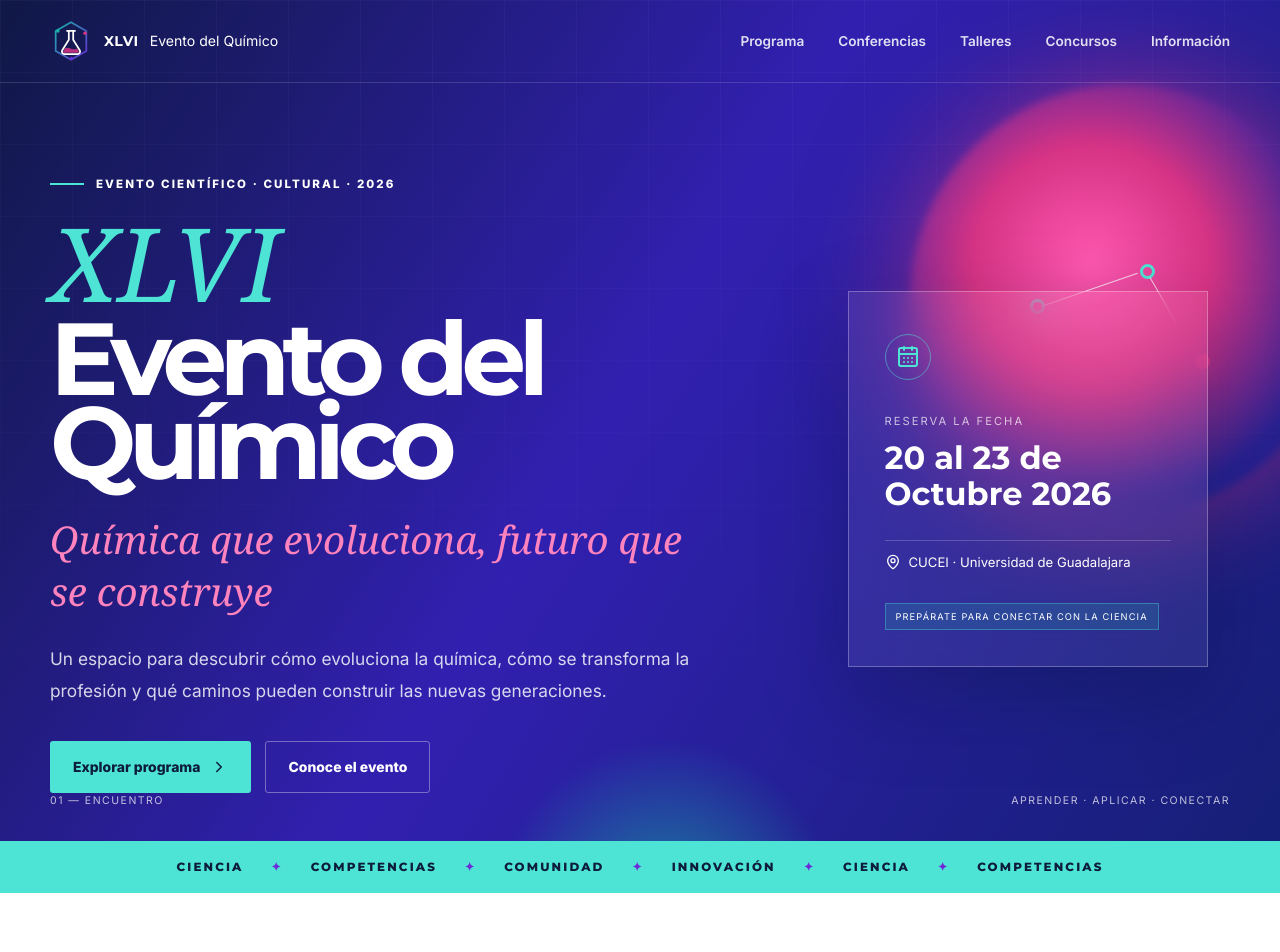
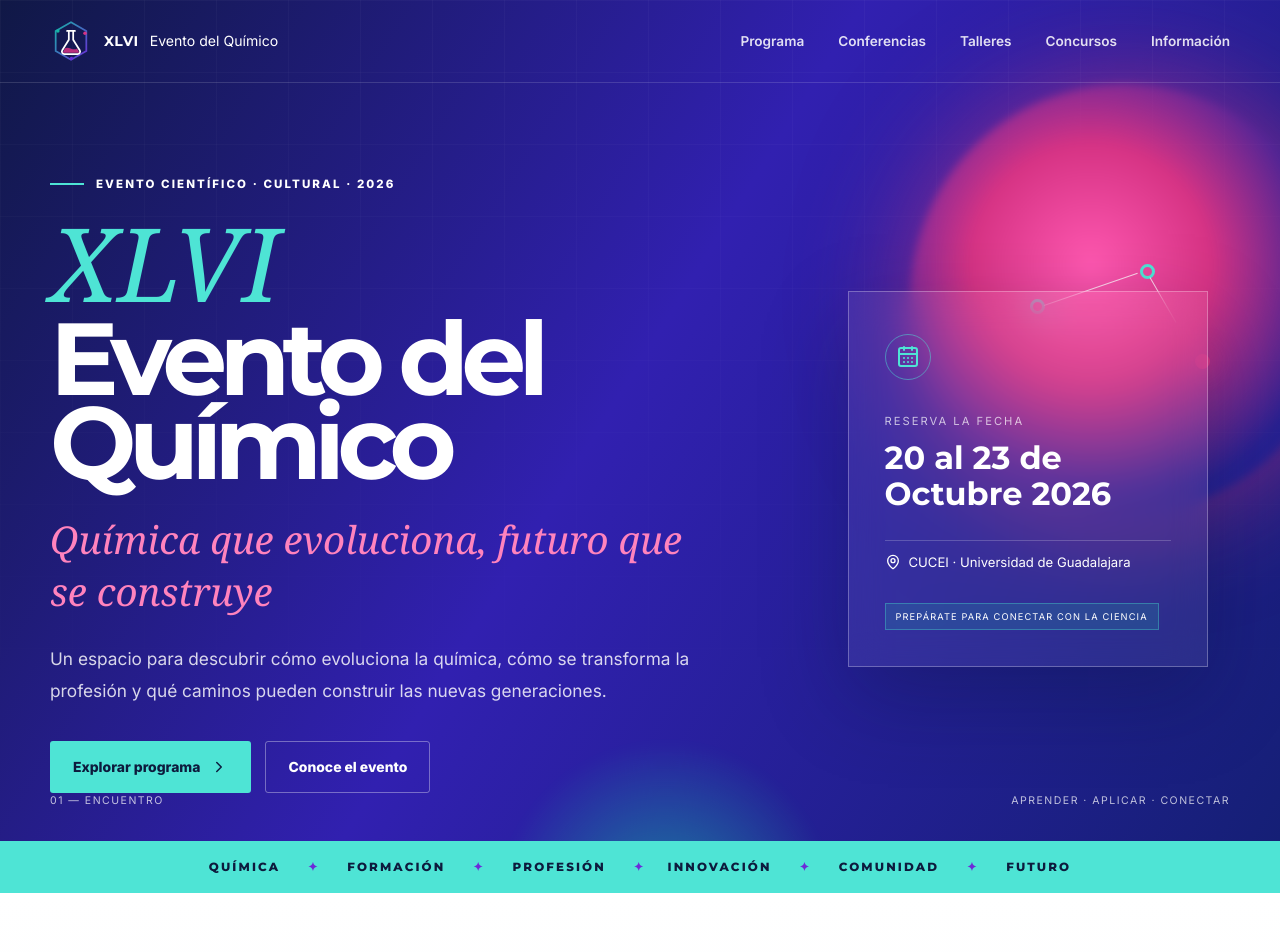
Before and after one commit to LIQU-Portal/xlvi-evento-quimico, a Next.js app: page / in a window 1280 px wide. Shown: the top 952 px of the page. Built offline with nearby package versions, Linux system fonts and the light colour scheme.

Commit message:
Actualizar banner

```diff
--- a/app/page.tsx
+++ b/app/page.tsx
@@ -53,7 +53,10 @@ export default function Home() {
       </section>
 
       <div className="ticker" aria-label="Ejes del evento">
-        <div>CIENCIA <b>✦</b> COMPETENCIAS <b>✦</b> COMUNIDAD <b>✦</b> INNOVACIÓN <b>✦</b> CIENCIA <b>✦</b> COMPETENCIAS</div>
+        <div>
+            QUÍMICA <b>✦</b> FORMACIÓN <b>✦</b> PROFESIÓN <b>✦</b>
+            INNOVACIÓN <b>✦</b> COMUNIDAD <b>✦</b> FUTURO
+        </div>
       </div>
 
       <section className="section model-section" id="evento" aria-labelledby="event-title">
```
